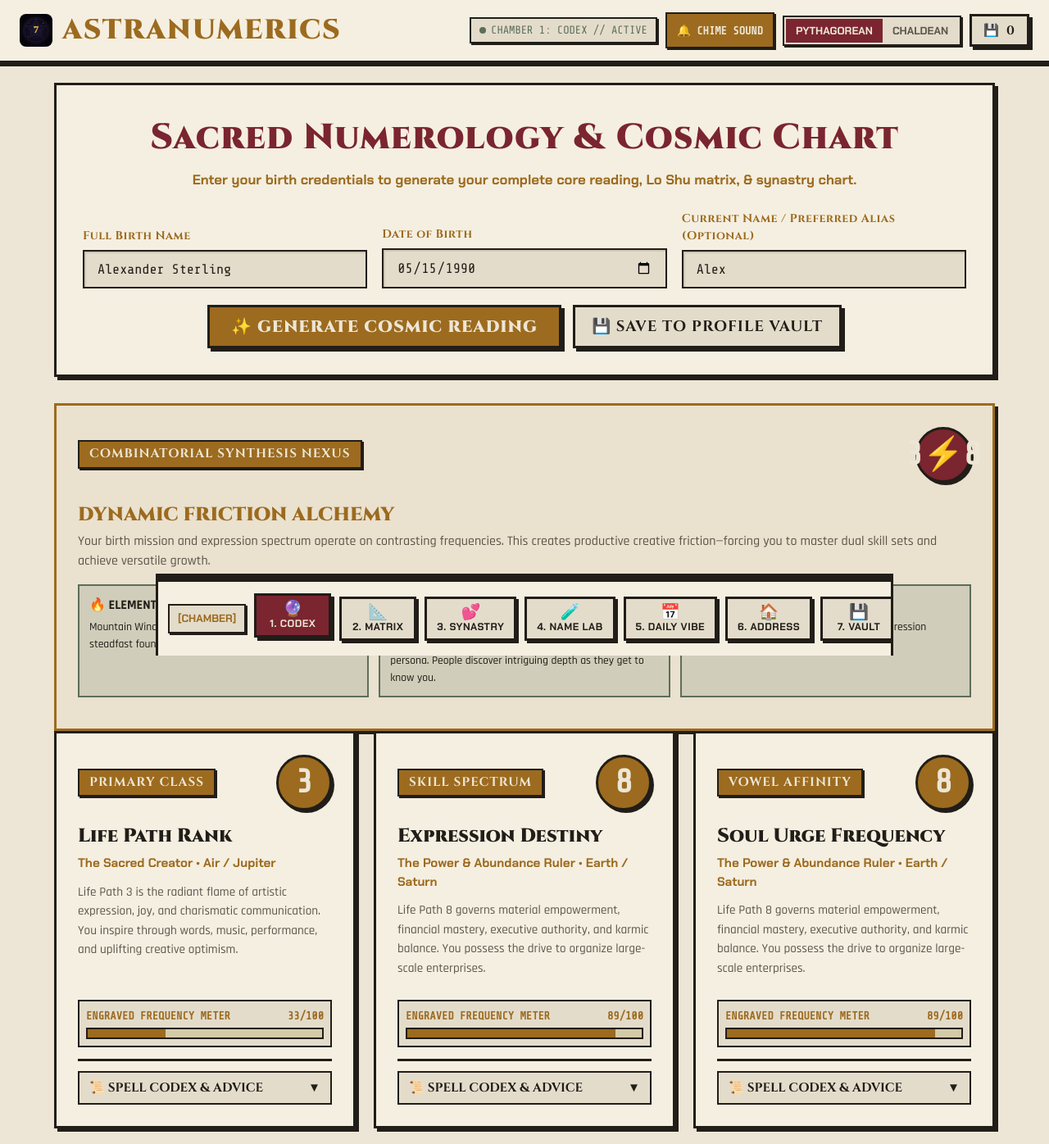
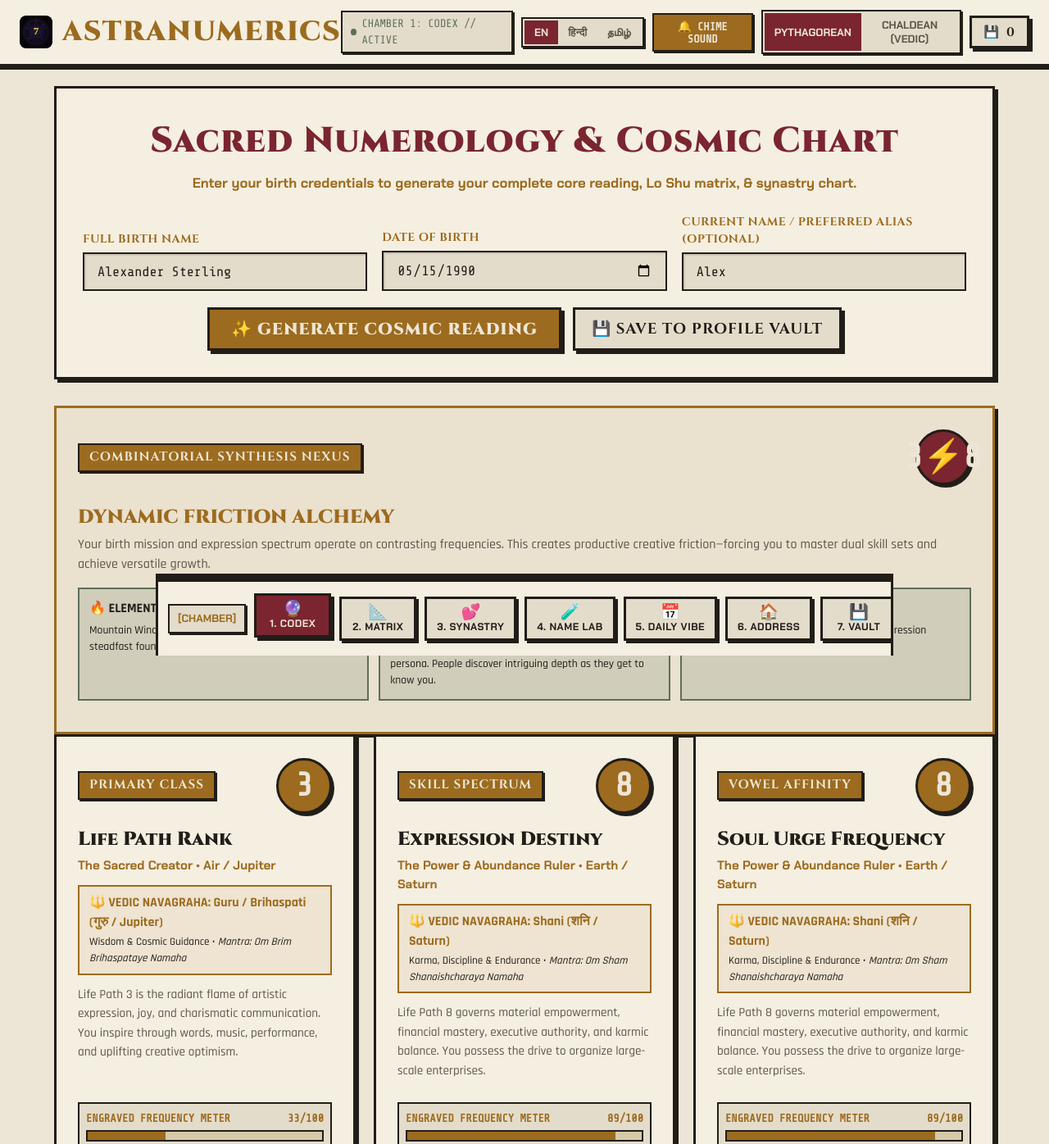
Before and after one commit to sajjad-yaqub/numerology, a website built with Vite: page index.html in a window 1280 px wide. Shown: the top 1396 px of the page at 82% size. Built offline with nearby package versions, Linux system fonts and the light colour scheme; animation ran at ten frames a second; a web font is replaced by a local one.

Commit message:
feat: add Indic localization (EN, HI, TA) and Vedic Navagraha overlays

```diff
--- a/src/components/AstrolabeNav.js
+++ b/src/components/AstrolabeNav.js
@@ -3,20 +3,22 @@
  */
 
 import { playChimeTap, playConfirmChime } from '../utils/soundEngine.js';
+import { t } from '../utils/i18n.js';
 
 export function renderAstrolabeNav(containerId, activeTab, onTabSelect) {
   const container = document.getElementById(containerId);
   if (!container) return;
 
   const realms = [
-    { id: 'reading', label: '1. CODEX', icon: '🔮' },
-    { id: 'loshu', label: '2. MATRIX', icon: '📐' },
-    { id: 'synastry', label: '3. SYNASTRY', icon: '💕' },
-    { id: 'namelab', label: '4. NAME LAB', icon: '🧪' },
-    { id: 'forecast', label: '5. DAILY VIBE', icon: '📅' },
-    { id: 'address', label: '6. ADDRESS', icon: '🏠' },
-    { id: 'vault', label: '7. VAULT', icon: '💾' }
+    { id: 'reading', label: `1. ${t('chambers.codex', 'CODEX')}`, icon: '🔮' },
+    { id: 'loshu', label: `2. ${t('chambers.matrix', 'MATRIX')}`, icon: '📐' },
+    { id: 'synastry', label: `3. ${t('chambers.synastry', 'SYNASTRY')}`, icon: '💕' },
+    { id: 'namelab', label: `4. ${t('chambers.nameLab', 'NAME LAB')}`, icon: '🧪' },
+    { id: 'forecast', label: `5. ${t('chambers.dailyVibe', 'DAILY VIBE')}`, icon: '📅' },
+    { id: 'address', label: `6. ${t('chambers.address', 'ADDRESS')}`, icon: '🏠' },
+    { id: 'vault', label: `7. ${t('chambers.vault', 'VAULT')}`, icon: '💾' }
   ];
+
 
   container.innerHTML = `
     <div class="astrolabe-dial-wrapper">
--- a/src/components/CalculatorForm.js
+++ b/src/components/CalculatorForm.js
@@ -1,6 +1,8 @@
 /**
  * ASTRANUMERICS - CALCULATOR HERO FORM COMPONENT
  */
+
+import { t } from '../utils/i18n.js';
 
 export function renderCalculatorForm(containerId, initialProfile, onSubmit, onSave) {
   const container = document.getElementById(containerId);
@@ -8,38 +10,39 @@ export function renderCalculatorForm(containerId, initialProfile, onSubmit, onSa
 
   container.innerHTML = `
     <div class="hero-header">
-      <h1 class="hero-title">Sacred Numerology & Cosmic Chart</h1>
-      <p class="hero-subtitle">Enter your birth credentials to generate your complete core reading, Lo Shu matrix, & synastry chart.</p>
+      <h1 class="hero-title">${t('subtitle', 'Sacred Numerology & Cosmic Chart')}</h1>
+      <p class="hero-subtitle">${t('instructions', 'Enter your birth credentials to generate your complete core reading, Lo Shu matrix, & synastry chart.')}</p>
     </div>
 
     <form id="numerology-form">
       <div class="form-grid">
         <div class="form-group">
-          <label class="form-label" for="full-name">Full Birth Name</label>
+          <label class="form-label" for="full-name">${t('form.fullName', 'FULL BIRTH NAME')}</label>
           <input type="text" id="full-name" class="form-input" placeholder="e.g. Alexander William Sterling" value="${initialProfile.name || ''}" required />
         </div>
 
         <div class="form-group">
-          <label class="form-label" for="dob">Date of Birth</label>
+          <label class="form-label" for="dob">${t('form.dob', 'DATE OF BIRTH')}</label>
           <input type="date" id="dob" class="form-input" value="${initialProfile.dob || '1995-07-21'}" required />
         </div>
 
         <div class="form-group">
-          <label class="form-label" for="current-alias">Current Name / Preferred Alias (Optional)</label>
+          <label class="form-label" for="current-alias">${t('form.alias', 'CURRENT NAME / PREFERRED ALIAS (OPTIONAL)')}</label>
           <input type="text" id="current-alias" class="form-input" placeholder="e.g. Alex Sterling" value="${initialProfile.alias || ''}" />
         </div>
       </div>
 
       <div class="form-actions">
         <button type="submit" class="btn-primary">
-          <span>✨ Generate Cosmic Reading</span>
+          <span>${t('form.generate', '✨ GENERATE COSMIC READING')}</span>
         </button>
         <button type="button" id="save-profile-btn" class="btn-ghost">
-          <span>💾 Save to Profile Vault</span>
+          <span>${t('form.save', '💾 SAVE TO PROFILE VAULT')}</span>
         </button>
       </div>
     </form>
   `;
+
 
   const form = container.querySelector('#numerology-form');
   const saveBtn = container.querySelector('#save-profile-btn');
--- a/src/components/CoreReadingView.js
+++ b/src/components/CoreReadingView.js
@@ -9,8 +9,9 @@ import {
   calculateMaturityNumber,
   composeCombinatorialSynthesis
 } from '../utils/numerologyEngine.js';
-import { CORE_INTERPRETATIONS, KARMIC_DEBT_DETAILS } from '../data/numerologyData.js';
+import { CORE_INTERPRETATIONS, KARMIC_DEBT_DETAILS, NAVAGRAHA_MAP } from '../data/numerologyData.js';
 import { playChimeTap, playConfirmChime } from '../utils/soundEngine.js';
+import { t } from '../utils/i18n.js';
 
 export function renderCoreReadingView(containerId, profile, system = 'pythagorean') {
   const container = document.getElementById(containerId);
@@ -123,11 +124,11 @@ export function renderCoreReadingView(containerId, profile, system = 'pythagorea
 
   html += `<div class="reading-grid">`;
 
-
   cardsData.forEach((card, idx) => {
     const isMaster = card.meta.isMaster;
     const debt = card.meta.karmicDebt;
     const statPct = Math.min(100, Math.max(20, (card.number / 9) * 100));
+    const navagraha = NAVAGRAHA_MAP[card.number];
 
     html += `
       <div class="number-card" id="card-${idx}">
@@ -140,6 +141,15 @@ export function renderCoreReadingView(containerId, profile, system = 'pythagorea
 
         <h2 class="card-title">${card.title}</h2>
         <div class="card-archetype">${card.interp.archetype || ''} • ${card.interp.element || ''}</div>
+
+        ${navagraha ? `
+          <div class="arrow-item active-strength mb-3" style="background: rgba(156, 107, 31, 0.08); border-color: var(--accent-brass); padding: 8px 12px;">
+            <strong style="color: var(--accent-brass);">🔱 VEDIC NAVAGRAHA: ${navagraha.deity}</strong>
+            <p style="font-size:0.82rem; margin-top:2px;">
+              ${navagraha.quality} • <em>Mantra: ${navagraha.mantra}</em>
+            </p>
+          </div>
+        ` : ''}
 
         <p class="card-summary">${card.interp.summary}</p>
 
--- a/src/components/Navbar.js
+++ b/src/components/Navbar.js
@@ -3,46 +3,56 @@
  */
 
 import { toggleAudio, getAudioState, playConfirmChime, playChimeTap } from '../utils/soundEngine.js';
-
-const CHAMBER_NAMES = {
-  reading: 'CHAMBER 1: CODEX',
-  loshu: 'CHAMBER 2: MATRIX',
-  synastry: 'CHAMBER 3: SYNASTRY',
-  namelab: 'CHAMBER 4: NAME LAB',
-  forecast: 'CHAMBER 5: DAILY VIBE',
-  address: 'CHAMBER 6: ADDRESS',
-  vault: 'CHAMBER 7: VAULT'
-};
+import { getLanguage, setLanguage, t } from '../utils/i18n.js';
 
 export function renderNavbar(containerId, activeSystem, onSystemChange, savedCount, onOpenVault, activeTab = 'reading') {
   const container = document.getElementById(containerId);
   if (!container) return;
 
   const isAudioActive = getAudioState();
-  const chamberLabel = CHAMBER_NAMES[activeTab] || 'CHAMBER 1: CODEX';
+  const currentLang = getLanguage();
+
+  const chamberLabels = {
+    reading: `CHAMBER 1: ${t('chambers.codex', 'CODEX')}`,
+    loshu: `CHAMBER 2: ${t('chambers.matrix', 'MATRIX')}`,
+    synastry: `CHAMBER 3: ${t('chambers.synastry', 'SYNASTRY')}`,
+    namelab: `CHAMBER 4: ${t('chambers.nameLab', 'NAME LAB')}`,
+    forecast: `CHAMBER 5: ${t('chambers.dailyVibe', 'DAILY VIBE')}`,
+    address: `CHAMBER 6: ${t('chambers.address', 'ADDRESS')}`,
+    vault: `CHAMBER 7: ${t('chambers.vault', 'VAULT')}`
+  };
+
+  const activeChamberLabel = chamberLabels[activeTab] || chamberLabels.reading;
 
   container.innerHTML = `
     <a href="#" class="header-brand" title="AstraNumerics Console">
       <img src="/icons/icon.svg" alt="AstraNumerics" class="brand-icon" />
-      <span class="brand-title">ASTRANUMERICS</span>
+      <span class="brand-title">${t('brand', 'ASTRANUMERICS')}</span>
     </a>
 
     <div class="header-actions">
       <!-- Dynamic Artifact Status Badge -->
       <div class="sys-status-badge" title="Active Chamber Indicator">
         <span class="status-dot"></span>
-        <span>${chamberLabel} // ACTIVE</span>
+        <span>${activeChamberLabel} // ACTIVE</span>
+      </div>
+
+      <!-- i18n Language Switcher Toggle -->
+      <div class="system-toggle lang-switcher" title="Select Display Language">
+        <button class="system-btn ${currentLang === 'en' ? 'active' : ''}" data-lang="en">EN</button>
+        <button class="system-btn ${currentLang === 'hi' ? 'active' : ''}" data-lang="hi">हिन्दी</button>
+        <button class="system-btn ${currentLang === 'ta' ? 'active' : ''}" data-lang="ta">தமிழ்</button>
       </div>
 
       <!-- Metallic Chime Sound Toggler -->
       <button id="nav-audio-btn" class="audio-toggle-btn ${isAudioActive ? 'active' : ''}" title="Toggle Metallic Sound FX">
-        <span>${isAudioActive ? '🔔 CHIME SOUND' : '🔕 SOUND OFF'}</span>
+        <span>${isAudioActive ? t('audio.on', '🔔 CHIME SOUND') : t('audio.off', '🔕 SOUND OFF')}</span>
       </button>
 
       <!-- System Selector Toggle -->
       <div class="system-toggle" title="Switch Calculation Engine">
-        <button class="system-btn ${activeSystem === 'pythagorean' ? 'active' : ''}" data-system="pythagorean">Pythagorean</button>
-        <button class="system-btn ${activeSystem === 'chaldean' ? 'active' : ''}" data-system="chaldean">Chaldean</button>
+        <button class="system-btn ${activeSystem === 'pythagorean' ? 'active' : ''}" data-system="pythagorean">${t('system.pythagorean', 'Pythagorean')}</button>
+        <button class="system-btn ${activeSystem === 'chaldean' ? 'active' : ''}" data-system="chaldean">${t('system.chaldean', 'Chaldean')}</button>
       </div>
 
       <!-- Vault Quick Launcher -->
@@ -52,6 +62,18 @@ export function renderNavbar(containerId, activeSystem, onSystemChange, savedCou
     </div>
   `;
 
+  // Bind Language switcher
+  container.querySelectorAll('.lang-switcher .system-btn').forEach(btn => {
+    btn.addEventListener('mouseenter', () => playChimeTap());
+    btn.addEventListener('click', (e) => {
+      playConfirmChime();
+      const lang = e.target.getAttribute('data-lang');
+      if (lang && lang !== currentLang) {
+        setLanguage(lang);
+      }
+    });
+  });
+
   // Bind Audio toggle
   const audioBtn = container.querySelector('#nav-audio-btn');
   if (audioBtn) {
@@ -59,12 +81,12 @@ export function renderNavbar(containerId, activeSystem, onSystemChange, savedCou
     audioBtn.addEventListener('click', () => {
       const active = toggleAudio();
       audioBtn.classList.toggle('active', active);
-      audioBtn.querySelector('span').textContent = active ? '🔔 CHIME SOUND' : '🔕 SOUND OFF';
+      audioBtn.querySelector('span').textContent = active ? t('audio.on', '🔔 CHIME SOUND') : t('audio.off', '🔕 SOUND OFF');
     });
   }
 
   // Bind system switcher
-  container.querySelectorAll('.system-btn').forEach(btn => {
+  container.querySelectorAll('.system-toggle:not(.lang-switcher) .system-btn').forEach(btn => {
     btn.addEventListener('mouseenter', () => playChimeTap());
     btn.addEventListener('click', (e) => {
       playConfirmChime();
--- a/src/data/numerologyData.js
+++ b/src/data/numerologyData.js
@@ -209,3 +209,18 @@ export const COMBINATORIAL_RULES = {
     CONTRASTING: "Multifaceted Mask: Your inner heart's desire is deep and private, contrasting with a surprisingly distinct outer persona. People discover intriguing depth as they get to know you."
   }
 };
+
+export const NAVAGRAHA_MAP = {
+  1: { deity: "Surya (सूर्य / Sun)", quality: "Sovereignty & Soul Vitality", mantra: "Om Suryaya Namaha", gemstone: "Ruby (Manikya)" },
+  2: { deity: "Chandra (चंद्र / Moon)", quality: "Empathy & Intuitive Mind", mantra: "Om Chandraya Namaha", gemstone: "Pearl (Moti)" },
+  3: { deity: "Guru / Brihaspati (गुरु / Jupiter)", quality: "Wisdom & Cosmic Guidance", mantra: "Om Brim Brihaspataye Namaha", gemstone: "Yellow Sapphire (Pukhraj)" },
+  4: { deity: "Rahu (राहु / North Node)", quality: "Unconventional Drive & Innovation", mantra: "Om Rahave Namaha", gemstone: "Hessonite Garnet (Gomed)" },
+  5: { deity: "Budh (बुध / Mercury)", quality: "Intellect, Trade & Speech", mantra: "Om Budhaya Namaha", gemstone: "Emerald (Panna)" },
+  6: { deity: "Shukra (शुक्र / Venus)", quality: "Beauty, Love & Material Abundance", mantra: "Om Shukraya Namaha", gemstone: "Diamond (Heera)" },
+  7: { deity: "Ketu (केतु / South Node)", quality: "Spiritual Liberation & Discernment", mantra: "Om Ketave Namaha", gemstone: "Cat's Eye (Lehsuniya)" },
+  8: { deity: "Shani (शनि / Saturn)", quality: "Karma, Discipline & Endurance", mantra: "Om Sham Shanaishcharaya Namaha", gemstone: "Blue Sapphire (Neelam)" },
+  9: { deity: "Mangal (मंगल / Mars)", quality: "Courage, Passion & Warrior Force", mantra: "Om Angarakaya Namaha", gemstone: "Red Coral (Moonga)" },
+  11: { deity: "Uchcha Chandra / Rahu", quality: "High Psychic Intuition", mantra: "Om Chandraya Namaha", gemstone: "Moonstone" },
+  22: { deity: "Uchcha Guru / Shani", quality: "Universal Master Builder", mantra: "Om Brihaspataye Namaha", gemstone: "Diamond" },
+  33: { deity: "Uchcha Shukra", quality: "Cosmic Healing Love", mantra: "Om Shukraya Namaha", gemstone: "White Sapphire" }
+};
--- /dev/null
+++ b/src/locales/en.json
@@ -0,0 +1,32 @@
+{
+  "brand": "ASTRANUMERICS",
+  "subtitle": "Sacred Numerology & Cosmic Chart",
+  "instructions": "Enter your birth credentials to generate your complete core reading, Lo Shu matrix, & synastry chart.",
+  "form": {
+    "fullName": "FULL BIRTH NAME",
+    "dob": "DATE OF BIRTH",
+    "alias": "CURRENT NAME / PREFERRED ALIAS (OPTIONAL)",
+    "generate": "✨ GENERATE COSMIC READING",
+    "save": "💾 SAVE TO PROFILE VAULT"
+  },
+  "chambers": {
+    "codex": "CODEX",
+    "matrix": "MATRIX",
+    "synastry": "SYNASTRY",
+    "nameLab": "NAME LAB",
+    "dailyVibe": "DAILY VIBE",
+    "address": "ADDRESS",
+    "vault": "VAULT"
+  },
+  "system": {
+    "pythagorean": "Pythagorean",
+    "chaldean": "Chaldean (Vedic)"
+  },
+  "audio": {
+    "on": "🔔 CHIME SOUND",
+    "off": "🔕 SOUND OFF"
+  },
+  "navagraha": {
+    "title": "VEDIC NAVAGRAHA RULER"
+  }
+}
--- /dev/null
+++ b/src/locales/hi.json
@@ -0,0 +1,32 @@
+{
+  "brand": "अस्त्रन्यूमेरिक्स",
+  "subtitle": "वैदिक अंक ज्योतिष एवं ब्रह्मांडीय जन्मांक",
+  "instructions": "अपनी संपूर्ण जन्म कुंडली, लो शू ग्रिड और वैदिक अंक ज्योतिष फलादेश हेतु विवरण दर्ज करें।",
+  "form": {
+    "fullName": "पूरा जन्म नाम",
+    "dob": "जन्म तिथि",
+    "alias": "वर्तमान नाम / प्रसिद्ध नाम (वैकल्पिक)",
+    "generate": "✨ ब्रह्मांडीय फलादेश प्राप्त करें",
+    "save": "💾 प्रोफाइल तिजोरी में सुरक्षित करें"
+  },
+  "chambers": {
+    "codex": "संहिता (CODEX)",
+    "matrix": "चक्र (MATRIX)",
+    "synastry": "मिलान (SYNASTRY)",
+    "nameLab": "नामकरण (NAME LAB)",
+    "dailyVibe": "दैनिक गोचर (DAILY VIBE)",
+    "address": "शुभ अंक (ADDRESS)",
+    "vault": "तिजोरी (VAULT)"
+  },
+  "system": {
+    "pythagorean": "पाइथागोरस",
+    "chaldean": "कीरो / वैदिक (Chaldean)"
+  },
+  "audio": {
+    "on": "🔔 ध्वनि चालू",
+    "off": "🔕 ध्वनि बंद"
+  },
+  "navagraha": {
+    "title": "वैदिक नवग्रह स्वामी"
+  }
+}
--- /dev/null
+++ b/src/locales/ta.json
@@ -0,0 +1,32 @@
+{
+  "brand": "அஸ்ட்ரானூமரிக்ஸ்",
+  "subtitle": "வைதீக எண் ஜோதிடம் மற்றும் பிரபஞ்ச ஜாதகம்",
+  "instructions": "உங்கள் முழுமையான பிறப்புப் பலன்கள் மற்றும் லோ ஷூ கட்டத்தைப் பெற உங்கள் விபரங்களை உள்ளிடவும்.",
+  "form": {
+    "fullName": "முழு பிறப்பு பெயர்",
+    "dob": "பிறந்த தேதி",
+    "alias": "தற்போதைய பெயர் (விருப்பத்திற்குரியது)",
+    "generate": "✨ பலன்களைக் கணக்கிடுக",
+    "save": "💾 பெட்டகத்தில் சேமிக்க"
+  },
+  "chambers": {
+    "codex": "சுவடி (CODEX)",
+    "matrix": "கட்டம் (MATRIX)",
+    "synastry": "பொருத்தம் (SYNASTRY)",
+    "nameLab": "பெயர் மையம் (NAME LAB)",
+    "dailyVibe": "தினசரி பலன் (DAILY VIBE)",
+    "address": "அதிர்ஷ்ட எண் (ADDRESS)",
+    "vault": "பெட்டகம் (VAULT)"
+  },
+  "system": {
+    "pythagorean": "பைதாகரஸ்",
+    "chaldean": "கல்தேய / வைதீக (Chaldean)"
+  },
+  "audio": {
+    "on": "🔔 ஒலி ஆன்",
+    "off": "🔕 ஒலி ஆஃப்"
+  },
+  "navagraha": {
+    "title": "நவக்கிரக அதிபதி"
+  }
+}
--- /dev/null
+++ b/src/utils/i18n.js
@@ -0,0 +1,66 @@
+/**
+ * ASTRANUMERICS - LIGHTWEIGHT i18n ENGINE
+ * Supporting English (EN), Hindi (HI), and Tamil (TA).
+ */
+
+import en from '../locales/en.json';
+import hi from '../locales/hi.json';
+import ta from '../locales/ta.json';
+
+const LOCALES = { en, hi, ta };
+const STORAGE_KEY = 'astranumerics_lang';
+
+let currentLang = localStorage.getItem(STORAGE_KEY) || 'en';
+const listeners = [];
+
+/**
+ * Get current active language code ('en', 'hi', 'ta')
+ */
+export function getLanguage() {
+  return currentLang;
+}
+
+/**
+ * Set current active language code ('en', 'hi', 'ta')
+ */
+export function setLanguage(langCode) {
+  if (LOCALES[langCode]) {
+    currentLang = langCode;
+    localStorage.setItem(STORAGE_KEY, langCode);
+    listeners.forEach(fn => fn(currentLang));
+  }
+}
+
+/**
+ * Subscribe to language change events
+ */
+export function onLanguageChange(fn) {
+  listeners.push(fn);
+}
+
+/**
+ * Lookup translation key with dot notation (e.g. 'form.fullName')
+ */
+export function t(keyPath, fallback = '') {
+  const keys = keyPath.split('.');
+  let current = LOCALES[currentLang] || LOCALES.en;
+
+  for (const k of keys) {
+    if (current && current[k] !== undefined) {
+      current = current[k];
+    } else {
+      // Fallback to English dictionary
+      let fallbackCurrent = LOCALES.en;
+      for (const fk of keys) {
+        if (fallbackCurrent && fallbackCurrent[fk] !== undefined) {
+          fallbackCurrent = fallbackCurrent[fk];
+        } else {
+          return fallback || keyPath;
+        }
+      }
+      return fallbackCurrent;
+    }
+  }
+
+  return current;
+}
```
Also changed, not shown: index.html (+3 -2 lines), src/main.js (+10 -0 lines).
